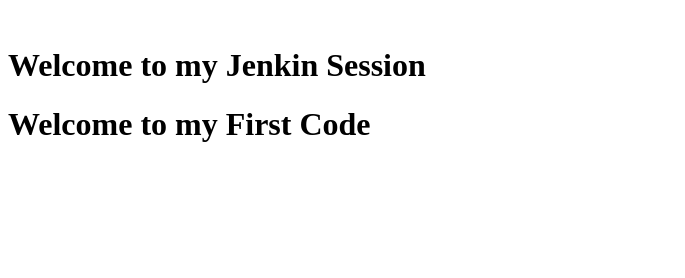
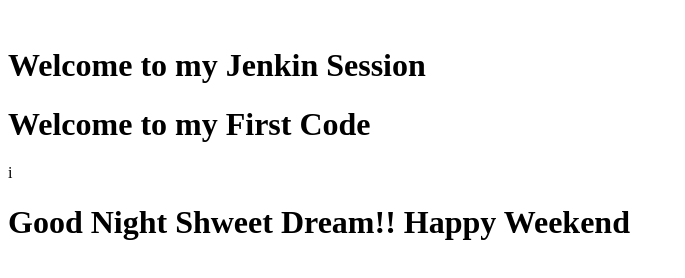
Before and after one commit to sspradhan8055/Jenkin1, a plain HTML site: page index.html in a window 1280 px wide. Shown: the whole page, without its empty margins (0-685 px from the left). Drawn offline with Linux system fonts and the light colour scheme.

Commit message:
Good night

```diff
--- a/index.html
+++ b/index.html
@@ -1,4 +1,5 @@
 <html>
 <h1> Welcome to my Jenkin Session </h1>
 <h1> Welcome to my First Code </h1>
+i<h1> Good Night Shweet Dream!! Happy Weekend</p>
 </html>
```
